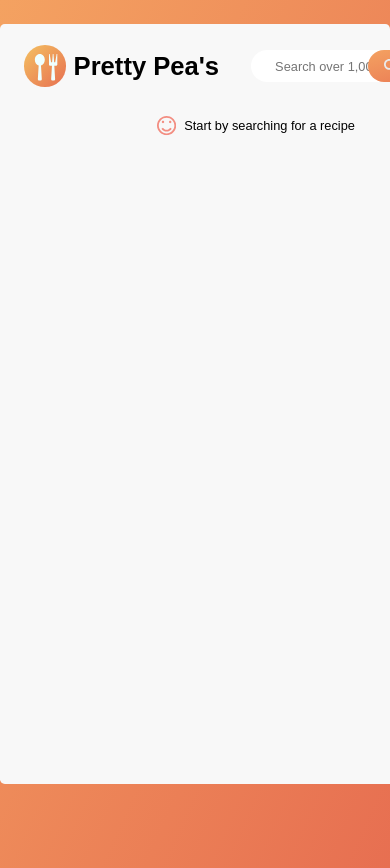
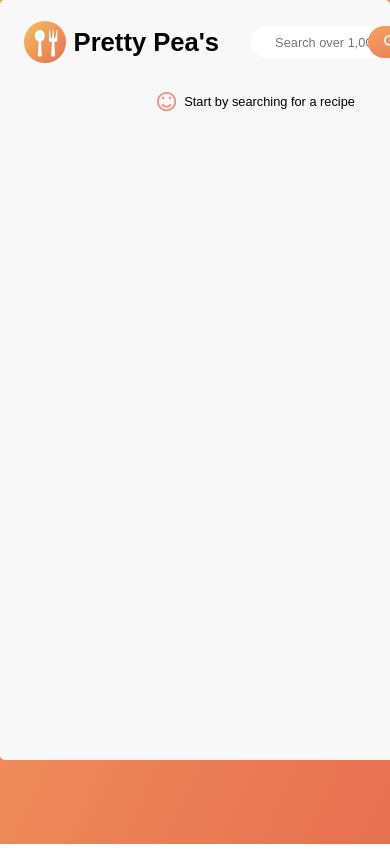
Before and after one commit to Rickperez87/pretty-peas, a React (Vite) app: page / in a window 390 px wide. Shown: the top 868 px of the page. After the commit the page ends 844 px from the top, so only its background shows below. Built offline with nearby package versions, Linux system fonts and the light colour scheme.

Commit message:
tablet portrain responsive styles

```diff
--- a/src/components/App/style.scss
+++ b/src/components/App/style.scss
@@ -3,6 +3,8 @@ svg {
     all: inherit;
   }
 }
+
+@import "../../scss/abstracts";
 
 .container {
   display: grid;
@@ -12,4 +14,7 @@ svg {
   max-width: 120rem;
   margin: 3rem auto;
   border-radius: 0.6rem;
+  @include respond(tab-port) {
+    margin: 0 auto;
+  }
 }
--- a/src/components/IconWithText/style.scss
+++ b/src/components/IconWithText/style.scss
@@ -1,9 +1,14 @@
+@import "../../scss/abstracts";
+
 .detail-item {
   display: flex;
   // align-items: center;
   // justify-content: center;
   white-space: nowrap;
   min-width: 0;
+  @include respond(tab-port) {
+    grid-column: 1/3;
+  }
   svg {
     height: 2rem;
     width: 2rem;
--- a/src/components/MainContent/RenderRecipe/style.scss
+++ b/src/components/MainContent/RenderRecipe/style.scss
@@ -1,3 +1,5 @@
+@import "../../../scss/scss-variables";
+@import "../../../scss/abstracts";
 .recipe {
   &__image {
     height: 32rem;
@@ -17,7 +19,7 @@
     text-transform: uppercase;
   }
   &__ingredients-section {
-    background: #e4e4e4;
+    background: $light-bg;
     display: grid;
     min-height: 0;
     min-width: 0;
@@ -33,7 +35,7 @@
     align-self: center;
     justify-self: center;
     text-transform: uppercase;
-    color: #f38e82;
+    color: $main-color;
   }
 
   &__directions-section {
@@ -52,7 +54,7 @@
   }
 }
 .step-number {
-  color: #f38e82;
+  color: $main-color;
   font-weight: bold;
   display: inline-block;
   grid-column: 1/2;
--- a/src/scss/_base.scss
+++ b/src/scss/_base.scss
@@ -1,5 +1,3 @@
-$main-bg: linear-gradient(to bottom right, #f4a261, #e76f51);
-
 //base styles
 *,
 *::before,
--- a/src/scss/_scss-variables.scss
+++ b/src/scss/_scss-variables.scss
@@ -1,9 +1,10 @@
 //variables
 // $website-width: 128rem;
-// $main-color: #ffbc00;
+$main-color: #f38e82;
 $white-color: #fff;
 // $light-color: #f4f4f4;
 // $medium-color: #ccc;
 // $dark-color: #333;
 
+$light-bg: #e4e4e4;
 $main-bg: linear-gradient(to bottom right, #f4a261, #e76f51);
--- a/src/scss/main.scss
+++ b/src/scss/main.scss
@@ -1,2 +1,3 @@
 @import "abstracts";
+@import "scss-variables";
 @import "base";
```
